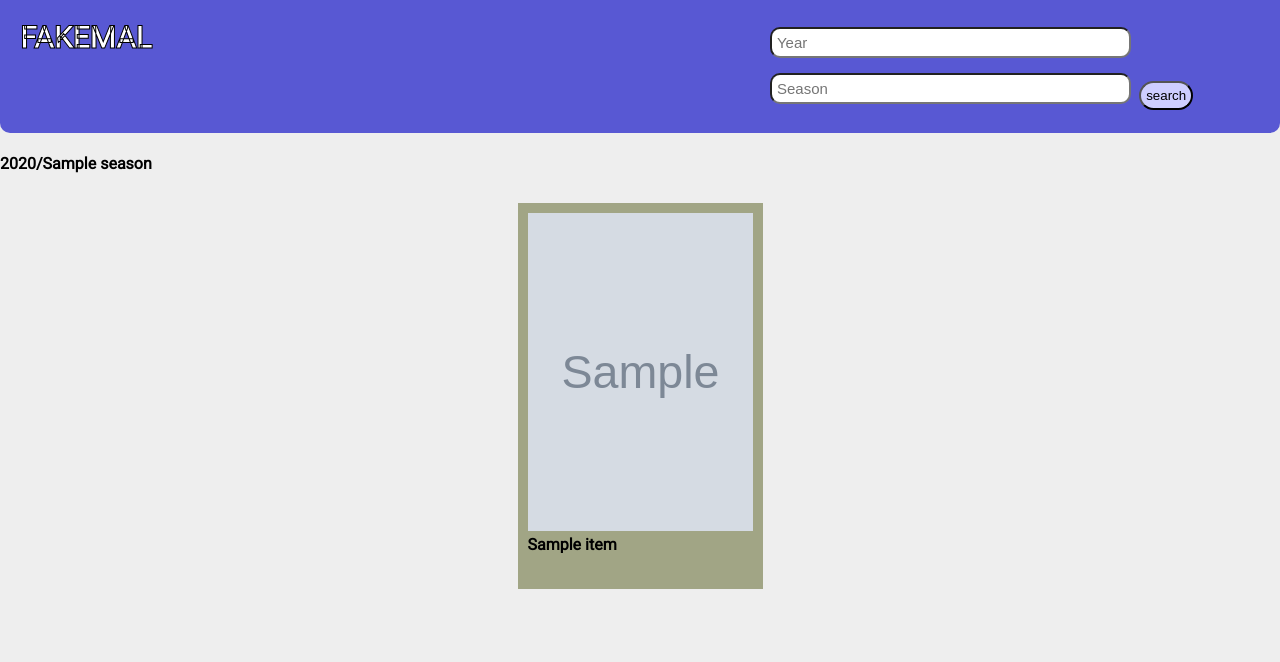
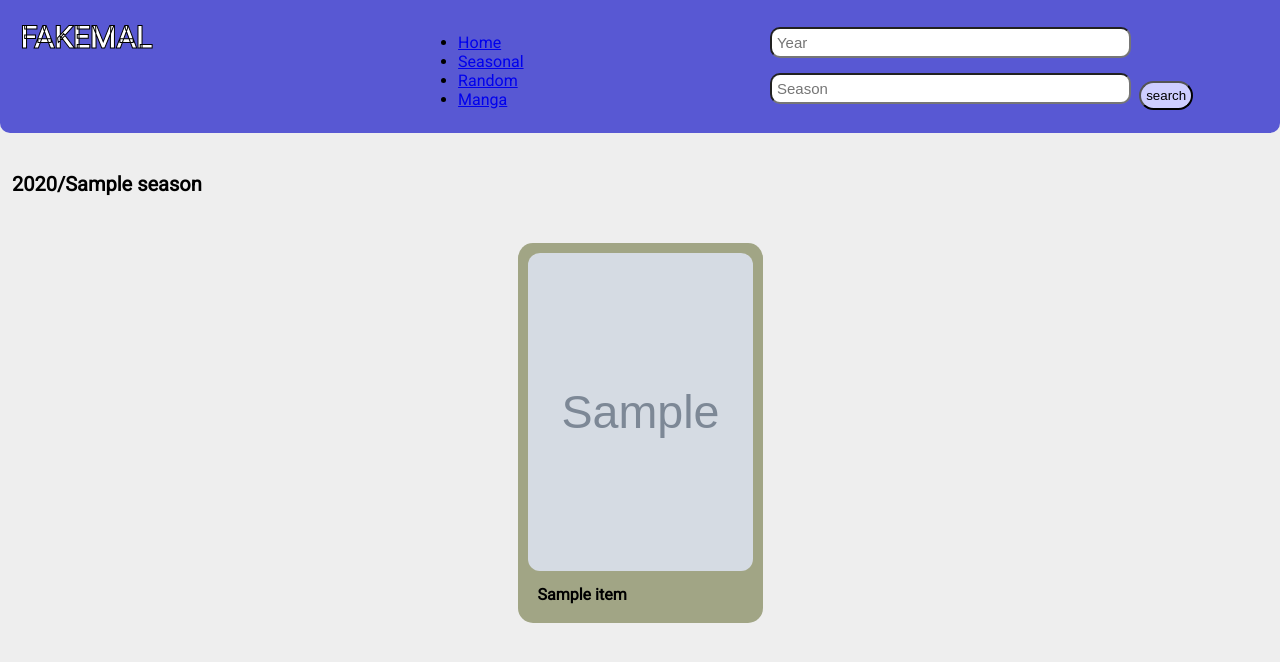
Before and after one commit to HaithamAmireh/FAKEMAL, a Flask app: template templates/seasonal.html in a window 1280 px wide. Shown: the top 662 px of the page. Run offline with Flask 2, Linux system fonts and the light colour scheme; the template is opened without the code that fills it: most values are stand-ins (such as "Sample title", 1, 10 or a date in 2020); grey boxes marked "Sample" are stand-in pictures.

Commit message:
added navabritems

```diff
--- a/app.py
+++ b/app.py
@@ -1,6 +1,5 @@
 import json
 from datetime import date, datetime
-from random import randint
 
 import requests
 from flask import Flask, render_template, request
@@ -55,7 +54,7 @@ def seasonal():
     )
 
 
-@app.route("/random")
+@app.route("/random", methods=["GET", "POST"])
 def random_anime():
     api = "https://api.jikan.moe/v4/random/anime"
     res = requests.get(api)
--- a/static/css/app.css
+++ b/static/css/app.css
@@ -21,10 +21,11 @@ body {
     display: flex;
     flex-direction: column;
     width: 225px;
-    height: 366px;
+    height:fit-content;
     margin: 8px 3px;
     padding: 10px;
     background-color: rgb(161, 165, 133);
+    border-radius: 15px;
 }
 
 #innerItem:hover {
@@ -35,6 +36,7 @@ body {
 img {
     width: 225px;
     height: 318px;
+    border-radius: 12px;
 }
 
 #anime_name {
@@ -44,7 +46,8 @@ img {
     overflow: hidden;
     display: inline-block;
     text-overflow: ellipsis;
-    white-space: nowrap
+    white-space: nowrap;
+    padding: 10px;
 }
 
 .inputForm {
@@ -64,6 +67,11 @@ img {
     display: flex;
     justify-content: space-between;
     align-items: flex-end;
+}
+
+#topBar #info {
+    margin: 12px;
+    font-size: 20px;
 }
 
 form a {
--- a/templates/base.html
+++ b/templates/base.html
@@ -8,15 +8,42 @@
     <link rel="stylesheet" href="{{ url_for('static', filename='css/app.css') }}">
     <link href="https://fonts.googleapis.com/css2?family=Fraunces:opsz,wght@9..144,700&family=Roboto&display=swap"
         rel="stylesheet">
-    <link rel="apple-touch-icon" sizes="180x180" href="{{ url_for('static', filename='favicon_io/apple-touch-icon.png') }}">
-    <link rel="icon" type="image/png" sizes="32x32" href="{{ url_for('static', filename='favicon_io/favicon-32x32.png') }}">
-    <link rel="icon" type="image/png" sizes="16x16" href="{{ url_for('static', filename='favicon_io/favicon-16x16.png') }}">
+    <link rel="apple-touch-icon" sizes="180x180"
+        href="{{ url_for('static', filename='favicon_io/apple-touch-icon.png') }}">
+    <link rel="icon" type="image/png" sizes="32x32"
+        href="{{ url_for('static', filename='favicon_io/favicon-32x32.png') }}">
+    <link rel="icon" type="image/png" sizes="16x16"
+        href="{{ url_for('static', filename='favicon_io/favicon-16x16.png') }}">
     <title>{{ title }}</title>
 </head>
 
 <body>
     <div id="navbar">
         <h2><a href="/">FAKEMAL</a></h2>
+        <div id="navBarItems">
+            <ul>
+                <li>
+                    <a href="/">
+                        Home
+                    </a>
+                </li>
+                <li>
+                    <a href="/seasonal">
+                        Seasonal
+                    </a>
+                </li>
+                <li>
+                    <a href="/random">
+                        Random
+                    </a>
+                </li>
+                <li>
+                    <a href="/manga">
+                        Manga
+                    </a>
+                </li>
+            </ul>
+        </div>
         {% block nav %}
         {% endblock %}
     </div>
```
